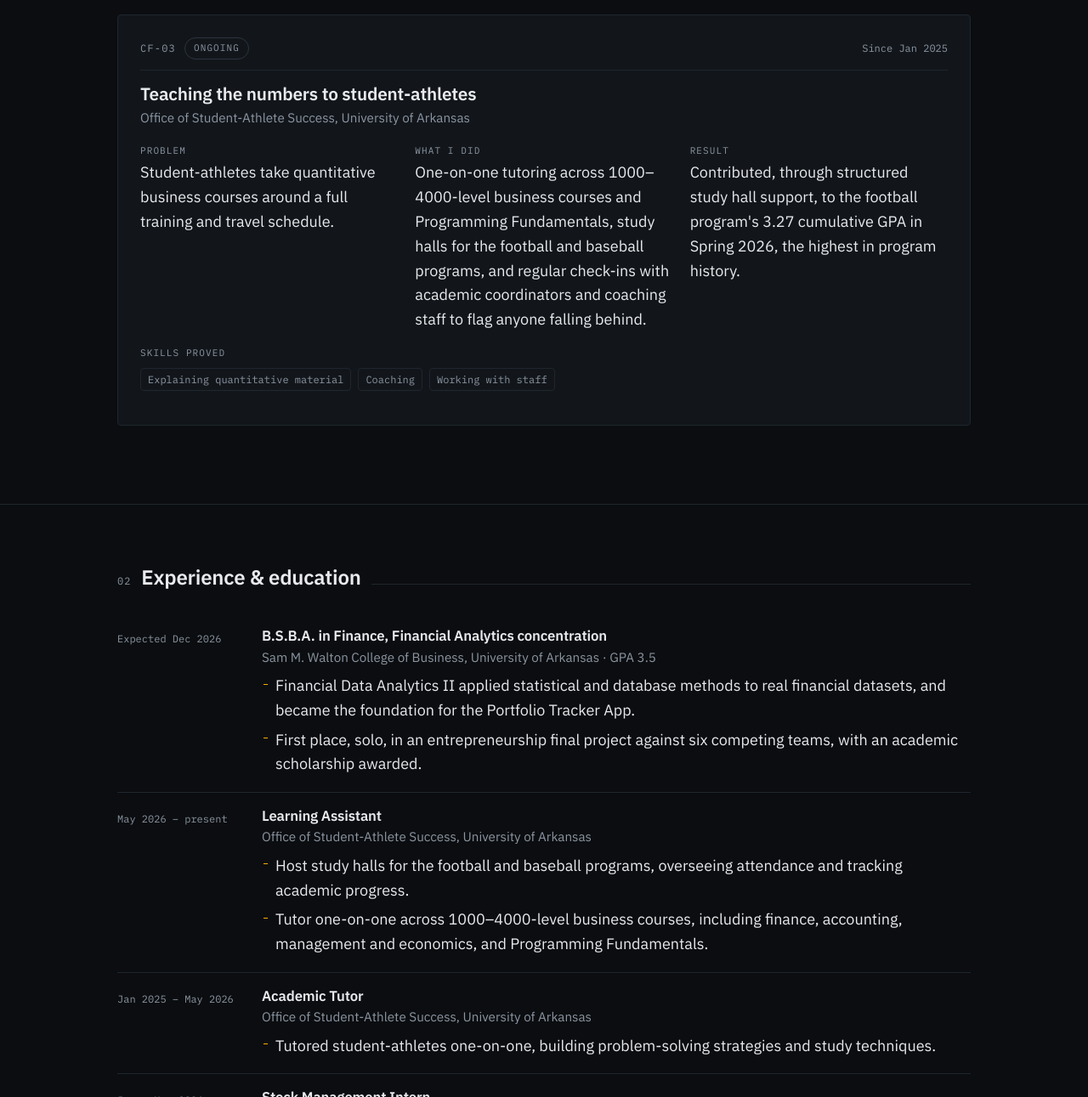
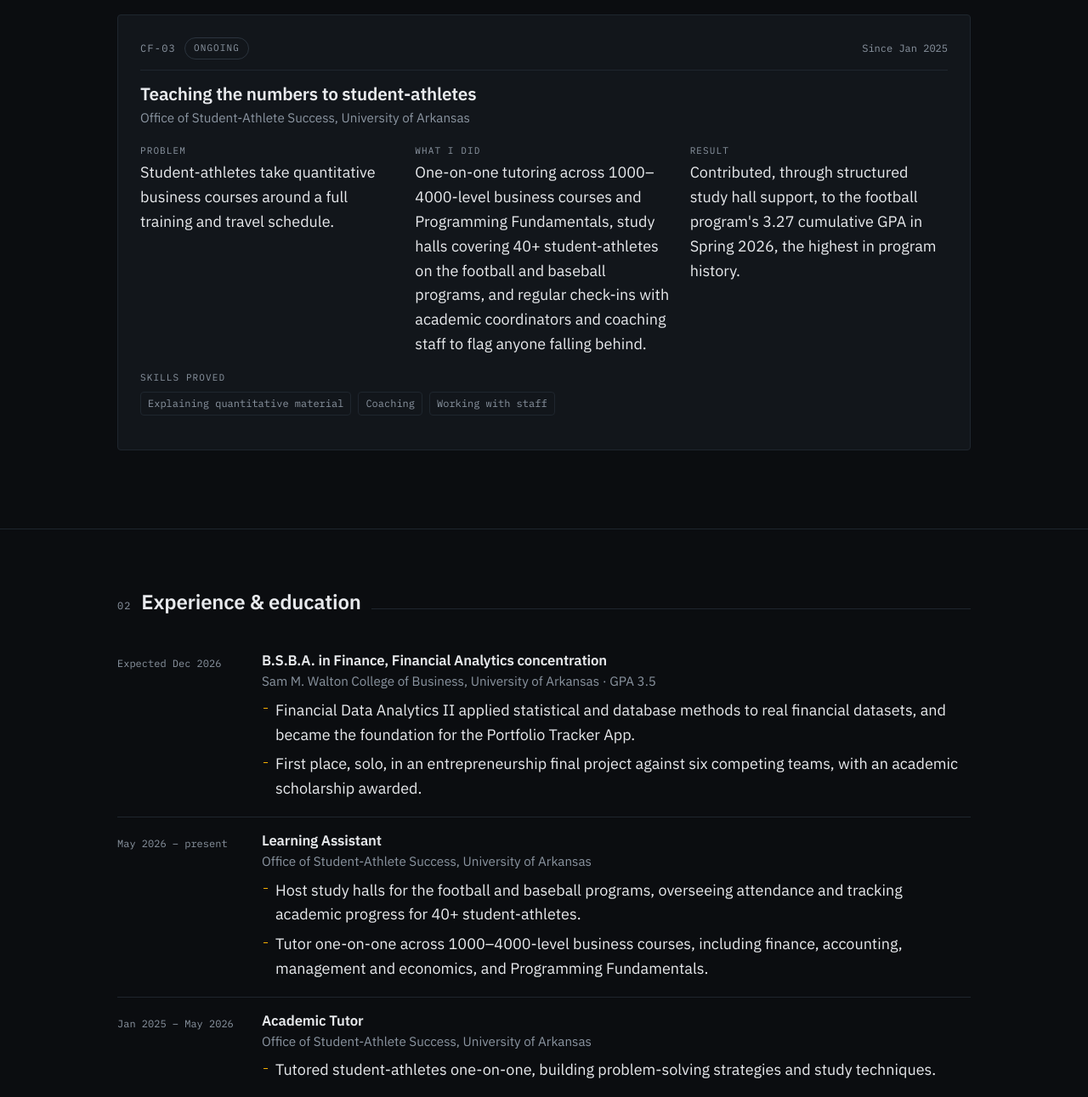
Before and after one commit to Juanpablohoyosc/juanpablohoyosc.github.io, a plain HTML site: page index.html in a window 1280 px wide. Shown: the part 1860-3151 px from the top of the page at 85% size. Drawn offline with Linux system fonts and the light colour scheme.

Commit message:
Replace the résumé with the final version, corrected
Juan Pablo's finished résumé, with five fixes applied to the .docx:

- "Expected May 2026" was four months in the past. Now December 2026.
- Degree spelled out as Bachelor of Science in Business Administration
  (B.S.B.A.), Finance, with the Financial Analytics Concentration promoted
  to its own line. Wording matches the university catalog's program name.
- The printed LinkedIn text was the short handle, which no longer resolves;
  only the underlying link was correct. Both now use the working URL.
- juanpablohoyosc.github.io added to the header, hyperlinked.
- Boliviano figures carry an approximate USD equivalent, and the summary's
  opening clause went, since CORE SKILLS restates it one line below.
- The "Relevant Coursework" line listed a single course; it's cut, and the
  course is still named in the Portfolio Tracker entry.

Still one page, both links live in the PDF, text extracts cleanly for ATS.

The site picks up one figure the résumé had and it didn't: 40+ student-athletes
in the study halls.

Co-Authored-By: Claude Opus 5 <noreply@anthropic.com>
Claude-Session: https://claude.ai/code/session_01W3hAj6nRpNaYg45rHncnvo

```diff
--- a/index.html
+++ b/index.html
@@ -177,7 +177,7 @@
           </div>
           <div>
             <dt>What I did</dt>
-            <dd>One-on-one tutoring across 1000–4000-level business courses and Programming Fundamentals, study halls for the football and baseball programs, and regular check-ins with academic coordinators and coaching staff to flag anyone falling behind.</dd>
+            <dd>One-on-one tutoring across 1000–4000-level business courses and Programming Fundamentals, study halls covering 40+ student-athletes on the football and baseball programs, and regular check-ins with academic coordinators and coaching staff to flag anyone falling behind.</dd>
           </div>
           <div>
             <dt>Result</dt>
@@ -220,7 +220,7 @@
           <h3>Learning Assistant</h3>
           <p class="org">Office of Student-Athlete Success, University of Arkansas</p>
           <ul>
-            <li>Host study halls for the football and baseball programs, overseeing attendance and tracking academic progress.</li>
+            <li>Host study halls for the football and baseball programs, overseeing attendance and tracking academic progress for 40+ student-athletes.</li>
             <li>Tutor one-on-one across 1000–4000-level business courses, including finance, accounting, management and economics, and Programming Fundamentals.</li>
           </ul>
         </div>
```
Also changed, not shown: 1 other file.
